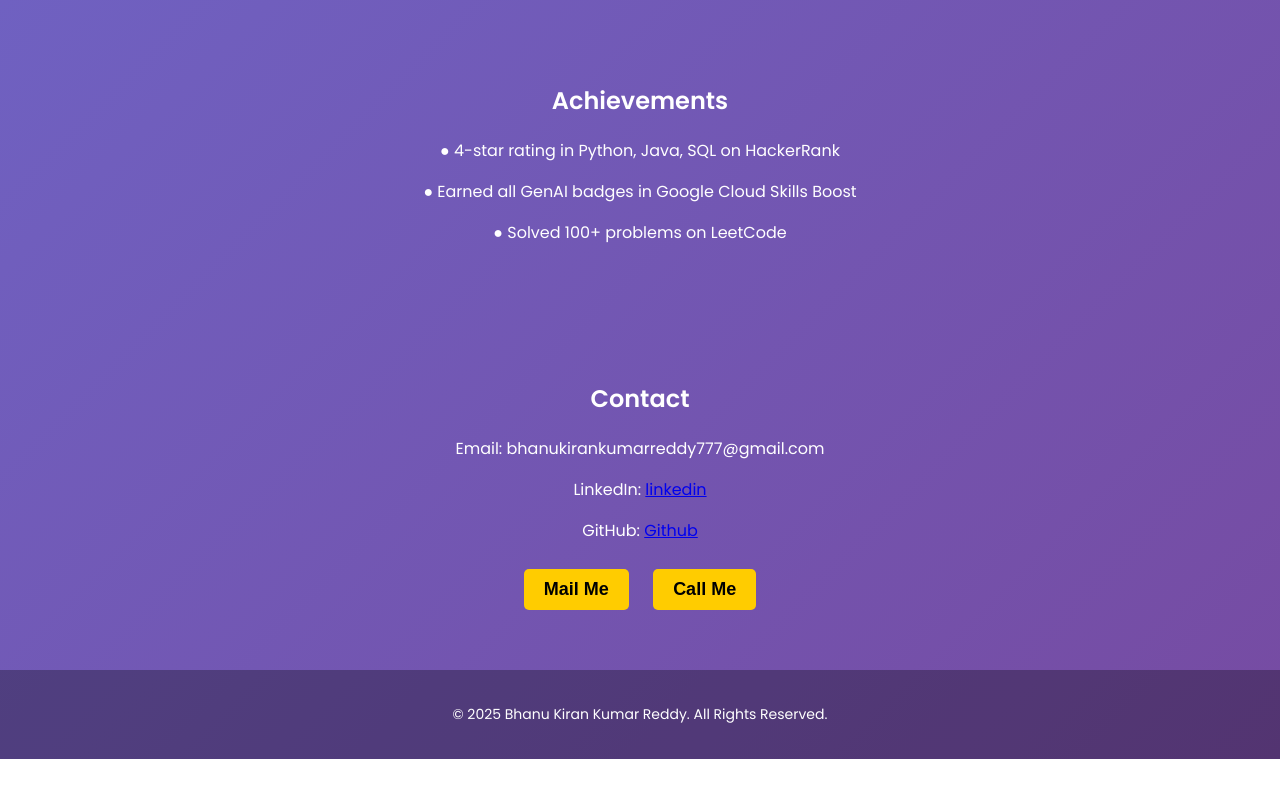
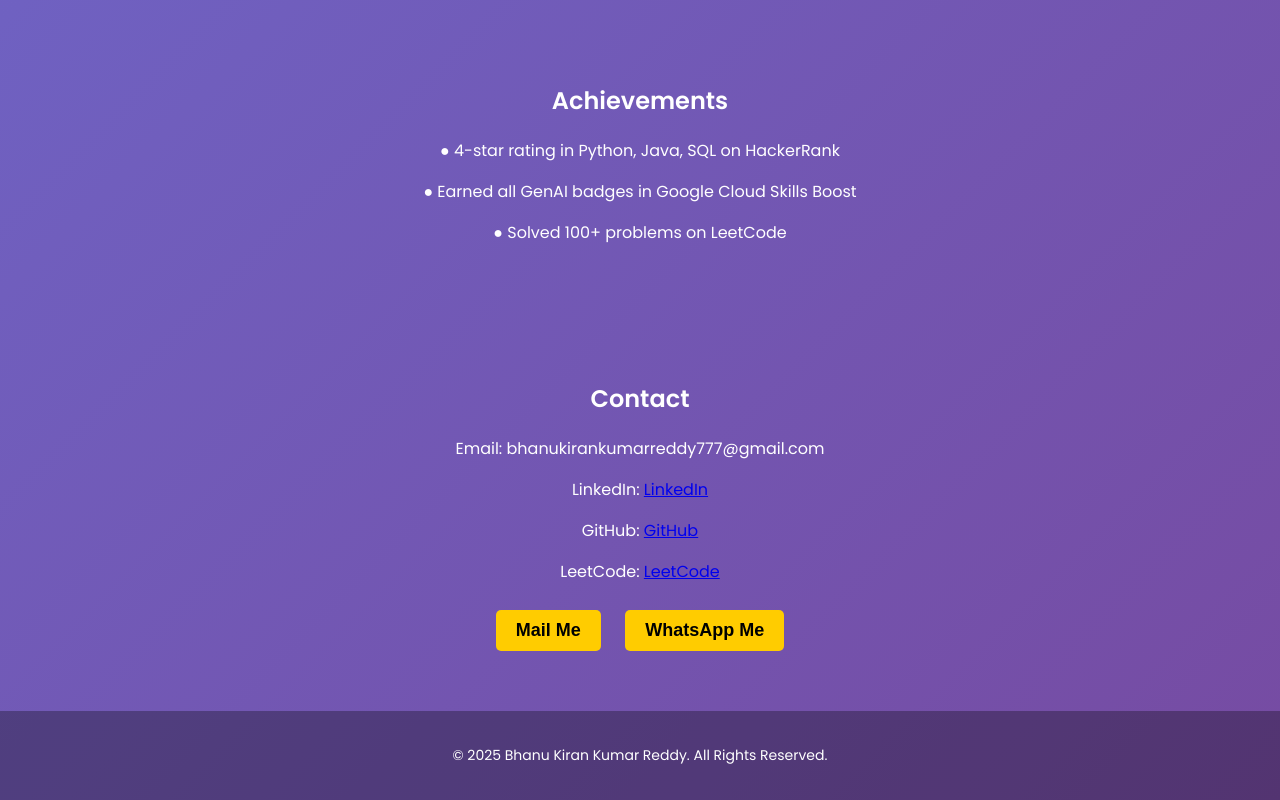
Before and after one commit to bhanukiran414/portfolio, a plain HTML site: page index.html in a window 1280 px wide. Shown: the part 2690-3490 px from the top of the page. Before the commit the page ends 3449 px from the top, so only its background shows below. Drawn offline with Linux system fonts and the light colour scheme.

Commit message:
Update index.html

```diff
--- a/index.html
+++ b/index.html
@@ -89,13 +89,15 @@
     </section>
 
     <section id="contact">
-        <h2>Contact</h2>
-        <p>Email: bhanukirankumarreddy777@gmail.com</p>
-        <p>LinkedIn: <a href="https://www.linkedin.com/in/bhanu-kiran-kumar-reddy-498b9b276/">linkedin</a></p>
-        <p>GitHub: <a href="https://github.com/bhanukiran414">Github</a></p>
-        <button onclick="window.location.href='mailto:bhanukirankumarreddy777@gmail.com'">Mail Me</button>
-        <button onclick="window.location.href='tel:+916305896861'">Call Me</button>
+    <h2>Contact</h2>
+    <p>Email: bhanukirankumarreddy777@gmail.com</p>
+    <p>LinkedIn: <a href="https://www.linkedin.com/in/bhanu-kiran-kumar-reddy-498b9b276/">LinkedIn</a></p>
+    <p>GitHub: <a href="https://github.com/bhanukiran414">GitHub</a></p>
+    <p>LeetCode: <a href="https://leetcode.com/u/Bhanukiran7/">LeetCode</a></p>
+    <button onclick="window.location.href='mailto:bhanukirankumarreddy777@gmail.com'">Mail Me</button>
+    <button onclick="window.location.href='https://wa.me/916305896861'">WhatsApp Me</button>
     </section>
+
 
     <footer>
         <p>&copy; 2025 Bhanu Kiran Kumar Reddy. All Rights Reserved.</p>
```
